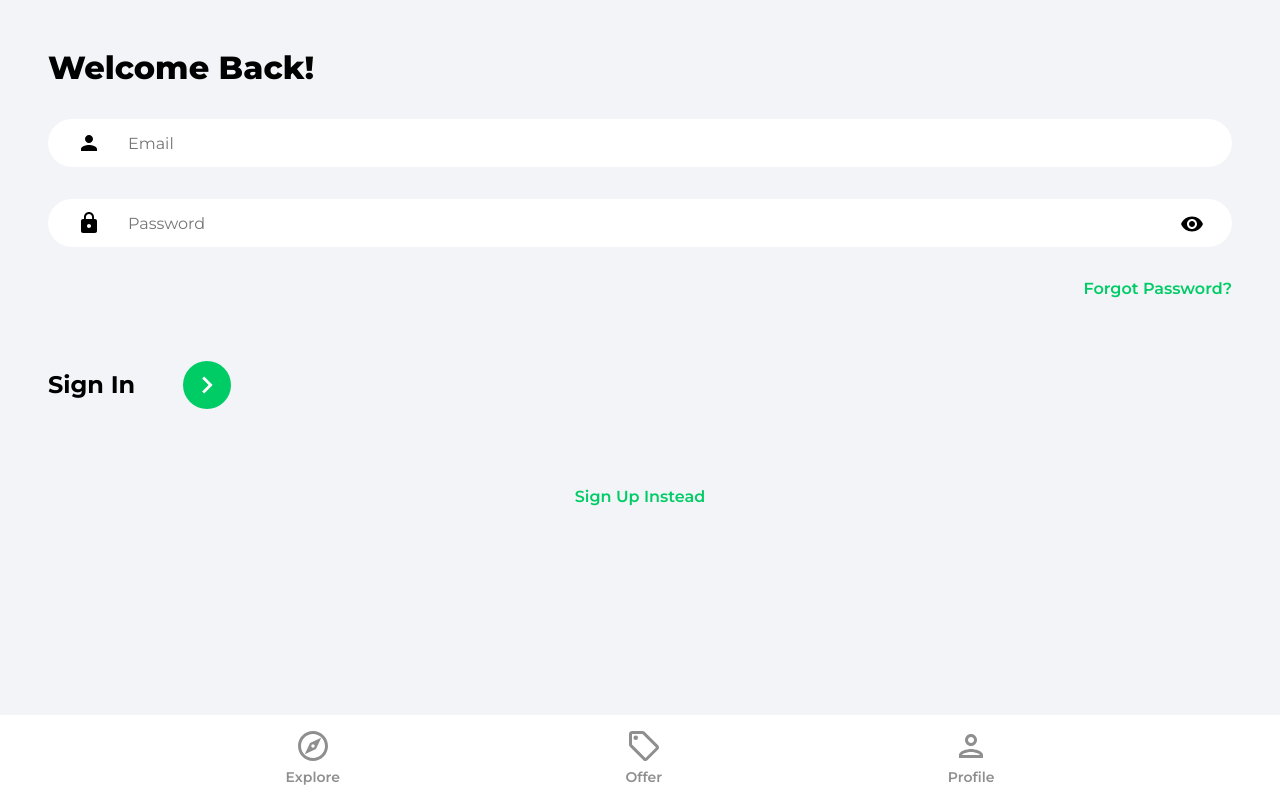
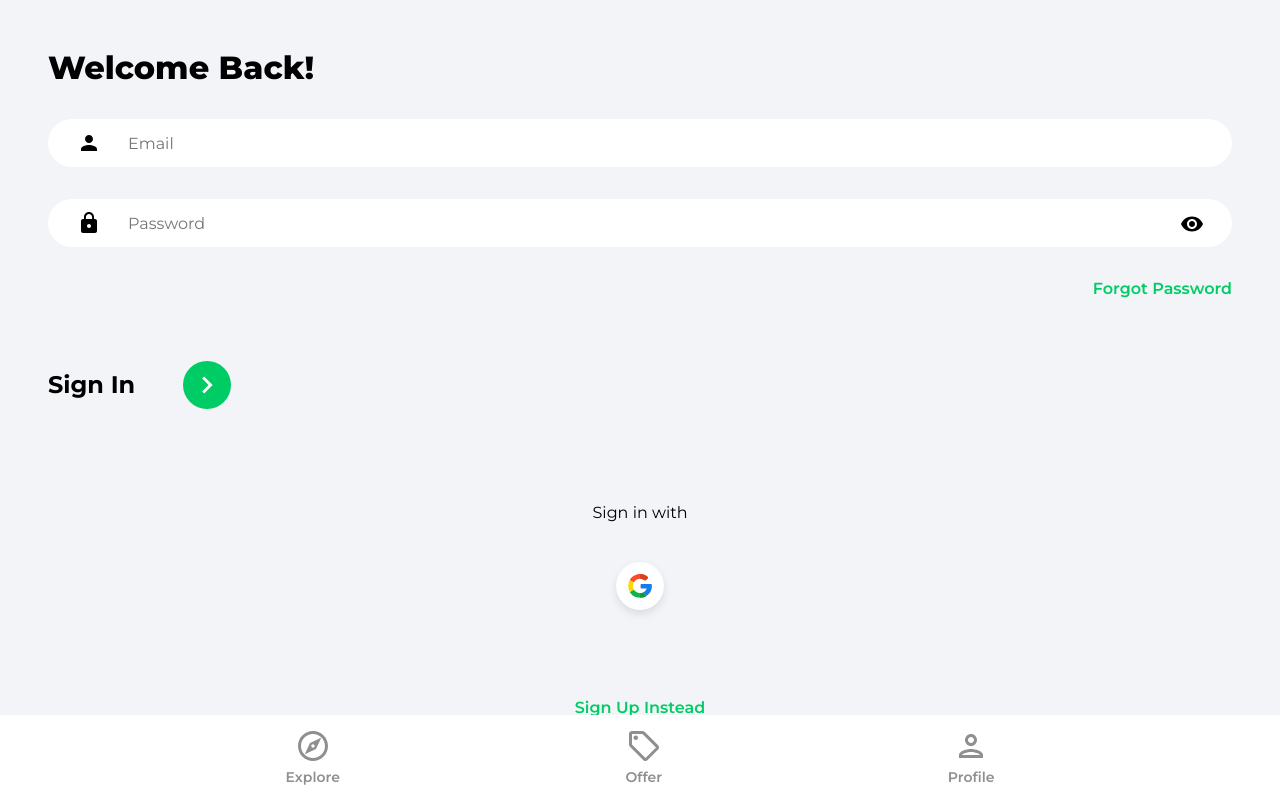
Before and after one commit to joshacross/house-marketplace, a React (Create React App) app: page /signin in a window 1280 px wide. Built offline with nearby package versions, Linux system fonts and the light colour scheme; no server answers.

Commit message:
setup firestore users collection

```diff
--- a/package.json
+++ b/package.json
@@ -10,7 +10,8 @@
     "react": "^18.2.0",
     "react-dom": "^18.2.0",
     "react-router-dom": "^6.3.0",
-    "react-scripts": "5.0.1"
+    "react-scripts": "5.0.1",
+    "react-toastify": "^9.0.8"
   },
   "scripts": {
     "start": "react-scripts start",
--- /dev/null
+++ b/src/components/OAuth.jsx
@@ -0,0 +1,53 @@
+import { useLocation, useNavigate } from 'react-router-dom';
+import { getAuth, signInWithPopup, GoogleAuthProvider } from 'firebase/auth';
+import { doc, setDoc, getDoc, serverTimestamp } from 'firebase/firestore';
+import { db } from '../firebase.config';
+import { toast } from 'react-toastify';
+import googleIcon from '../assets/svg/googleIcon.svg';
+
+function OAuth() {
+     const navigate = useNavigate();
+     const location = useLocation();
+
+     const onGoogleClick = async () => {
+          try {
+               const auth = getAuth();
+               const provider = new GoogleAuthProvider();
+               const result = await signInWithPopup(auth, provider);
+               const user = result.user;
+
+               // Check for user
+               const docRef = doc(db, 'users', user.uid);
+               const docSnap = await getDoc(docRef);
+
+               // If user, doesn't exist, create user
+               if (!docSnap.exists()) {
+                    await setDoc(doc(db, 'users', user.uid), {
+                         name: user.displayName,
+                         email: user.email,
+                         timestamp: serverTimestamp(),
+                    });
+               }
+               navigate('/');
+          } catch (error) {
+               toast.error('Could not authorize with Google');
+          }
+     };
+
+     return (
+          <div className='socialLogin'>
+               <p>
+                    Sign {location.pathname === '/sign-up' ? 'up' : 'in'} with{' '}
+               </p>
+               <button className='socialIconDiv' onClick={onGoogleClick}>
+                    <img
+                         className='socialIconImg'
+                         src={googleIcon}
+                         alt='google'
+                    />
+               </button>
+          </div>
+     );
+}
+
+export default OAuth;
--- a/src/pages/Signin.jsx
+++ b/src/pages/Signin.jsx
@@ -1,15 +1,17 @@
 import { useState } from 'react';
+import { toast } from 'react-toastify';
 import { Link, useNavigate } from 'react-router-dom';
+import { getAuth, signInWithEmailAndPassword } from 'firebase/auth';
+import OAuth from '../components/OAuth';
 import { ReactComponent as ArrowRightIcon } from '../assets/svg/keyboardArrowRightIcon.svg';
 import visibilityIcon from '../assets/svg/visibilityIcon.svg';
 
-function Signin() {
+function SignIn() {
      const [showPassword, setShowPassword] = useState(false);
      const [formData, setFormData] = useState({
           email: '',
           password: '',
      });
-
      const { email, password } = formData;
 
      const navigate = useNavigate();
@@ -19,7 +21,26 @@
                ...prevState,
                [e.target.id]: e.target.value,
           }));
-          console.log(e.target.value);
+     };
+
+     const onSubmit = async (e) => {
+          e.preventDefault();
+
+          try {
+               const auth = getAuth();
+
+               const userCredential = await signInWithEmailAndPassword(
+                    auth,
+                    email,
+                    password
+               );
+
+               if (userCredential.user) {
+                    navigate('/');
+               }
+          } catch (error) {
+               toast.error('Bad User Credentials');
+          }
      };
 
      return (
@@ -28,7 +49,8 @@
                     <header>
                          <p className='pageHeader'>Welcome Back!</p>
                     </header>
-                    <form>
+
+                    <form onSubmit={onSubmit}>
                          <input
                               type='email'
                               className='emailInput'
@@ -37,6 +59,7 @@
                               value={email}
                               onChange={onChange}
                          />
+
                          <div className='passwordInputDiv'>
                               <input
                                    type={showPassword ? 'text' : 'password'}
@@ -49,8 +72,8 @@
 
                               <img
                                    src={visibilityIcon}
-                                   className='img showPassword'
                                    alt='show password'
+                                   className='showPassword'
                                    onClick={() =>
                                         setShowPassword(
                                              (prevState) => !prevState
@@ -58,23 +81,26 @@
                                    }
                               />
                          </div>
+
                          <Link
-                              to='/forgotpassword'
+                              to='/forgot-password'
                               className='forgotPasswordLink'>
-                              Forgot Password?
+                              Forgot Password
                          </Link>
+
                          <div className='signInBar'>
                               <p className='signInText'>Sign In</p>
                               <button className='signInButton'>
                                    <ArrowRightIcon
                                         fill='#ffffff'
-                                        width={34}
-                                        height={34}
+                                        width='34px'
+                                        height='34px'
                                    />
                               </button>
                          </div>
                     </form>
-                    {/* Google 0Auth Component*/}
+
+                    <OAuth />
 
                     <Link to='/signup' className='registerLink'>
                          Sign Up Instead
@@ -84,4 +110,4 @@
      );
 }
 
-export default Signin;
+export default SignIn;
--- a/src/pages/Signup.jsx
+++ b/src/pages/Signup.jsx
@@ -1,22 +1,24 @@
 import { useState } from 'react';
 import { Link, useNavigate } from 'react-router-dom';
+import { toast } from 'react-toastify';
 import {
      getAuth,
      createUserWithEmailAndPassword,
      updateProfile,
 } from 'firebase/auth';
+import { setDoc, doc, serverTimestamp } from 'firebase/firestore';
 import { db } from '../firebase.config';
+import OAuth from '../components/OAuth';
 import { ReactComponent as ArrowRightIcon } from '../assets/svg/keyboardArrowRightIcon.svg';
 import visibilityIcon from '../assets/svg/visibilityIcon.svg';
 
-function Signup() {
+function SignUp() {
      const [showPassword, setShowPassword] = useState(false);
      const [formData, setFormData] = useState({
           name: '',
           email: '',
           password: '',
      });
-
      const { name, email, password } = formData;
 
      const navigate = useNavigate();
@@ -26,7 +28,6 @@
                ...prevState,
                [e.target.id]: e.target.value,
           }));
-          console.log(e.target.value);
      };
 
      const onSubmit = async (e) => {
@@ -47,9 +48,15 @@
                     displayName: name,
                });
 
+               const formDataCopy = { ...formData };
+               delete formDataCopy.password;
+               formDataCopy.timestamp = serverTimestamp();
+
+               await setDoc(doc(db, 'users', user.uid), formDataCopy);
+
                navigate('/');
           } catch (error) {
-               console.log(error);
+               toast.error('Something went wrong with registration');
           }
      };
 
@@ -57,8 +64,9 @@
           <>
                <div className='pageContainer'>
                     <header>
-                         <p className='pageHeader'>Welcome!</p>
+                         <p className='pageHeader'>Welcome Back!</p>
                     </header>
+
                     <form onSubmit={onSubmit}>
                          <input
                               type='text'
@@ -76,6 +84,7 @@
                               value={email}
                               onChange={onChange}
                          />
+
                          <div className='passwordInputDiv'>
                               <input
                                    type={showPassword ? 'text' : 'password'}
@@ -88,8 +97,8 @@
 
                               <img
                                    src={visibilityIcon}
-                                   className='img showPassword'
                                    alt='show password'
+                                   className='showPassword'
                                    onClick={() =>
                                         setShowPassword(
                                              (prevState) => !prevState
@@ -97,25 +106,28 @@
                                    }
                               />
                          </div>
+
                          <div className='signUpBar'>
                               <p className='signUpText'>Sign Up</p>
                               <button className='signUpButton'>
                                    <ArrowRightIcon
                                         fill='#ffffff'
-                                        width={34}
-                                        height={34}
+                                        width='34px'
+                                        height='34px'
                                    />
                               </button>
                          </div>
                     </form>
-                    {/* Google 0Auth Component*/}
+
+                    {/* Google OAuth Component */}
+                    <OAuth />
 
                     <Link to='/signin' className='registerLink'>
-                         Sign In
+                         Sign In Instead
                     </Link>
                </div>
           </>
      );
 }
 
-export default Signup;
+export default SignUp;
```
Also changed, not shown: 1 other file (tests, documents, lock files or other folders).
